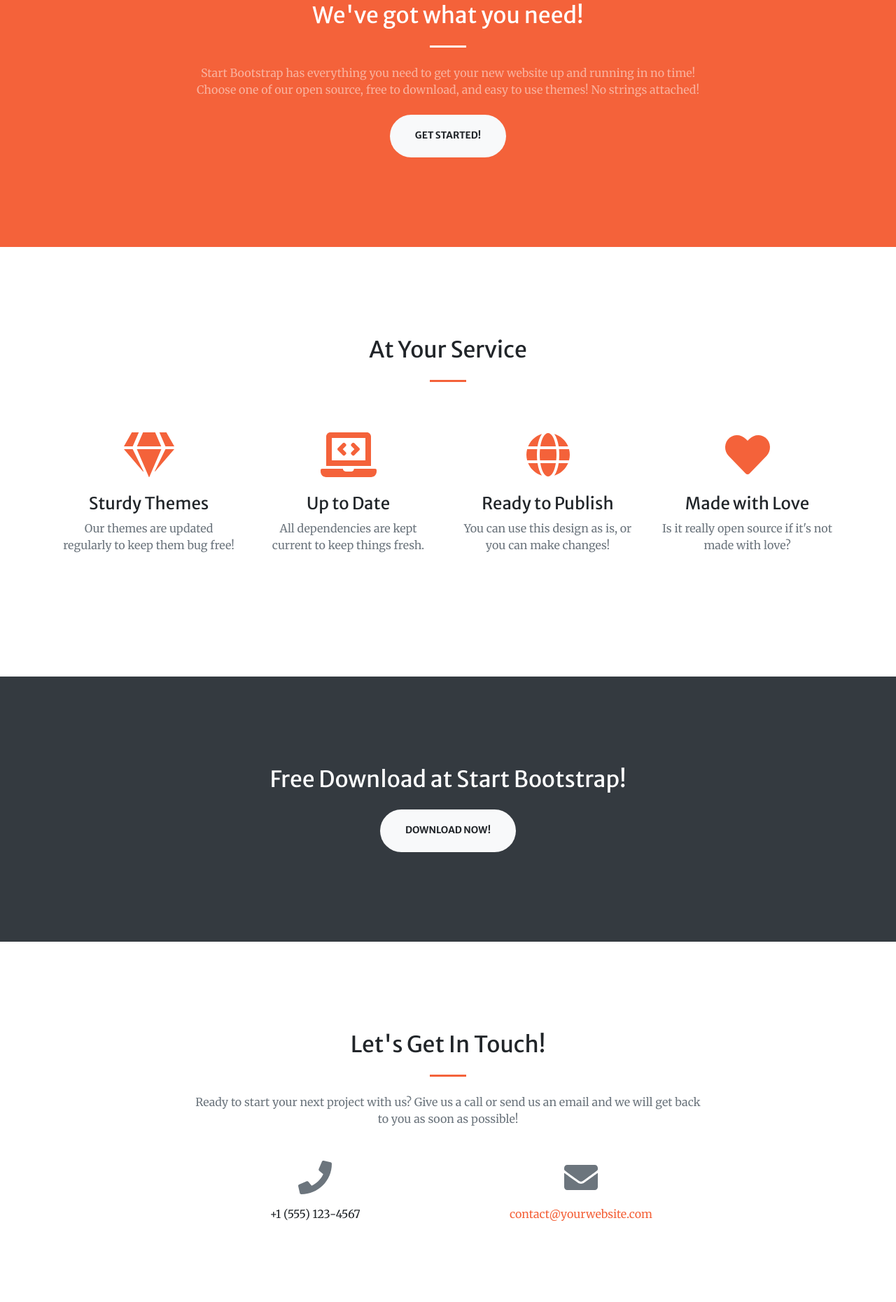
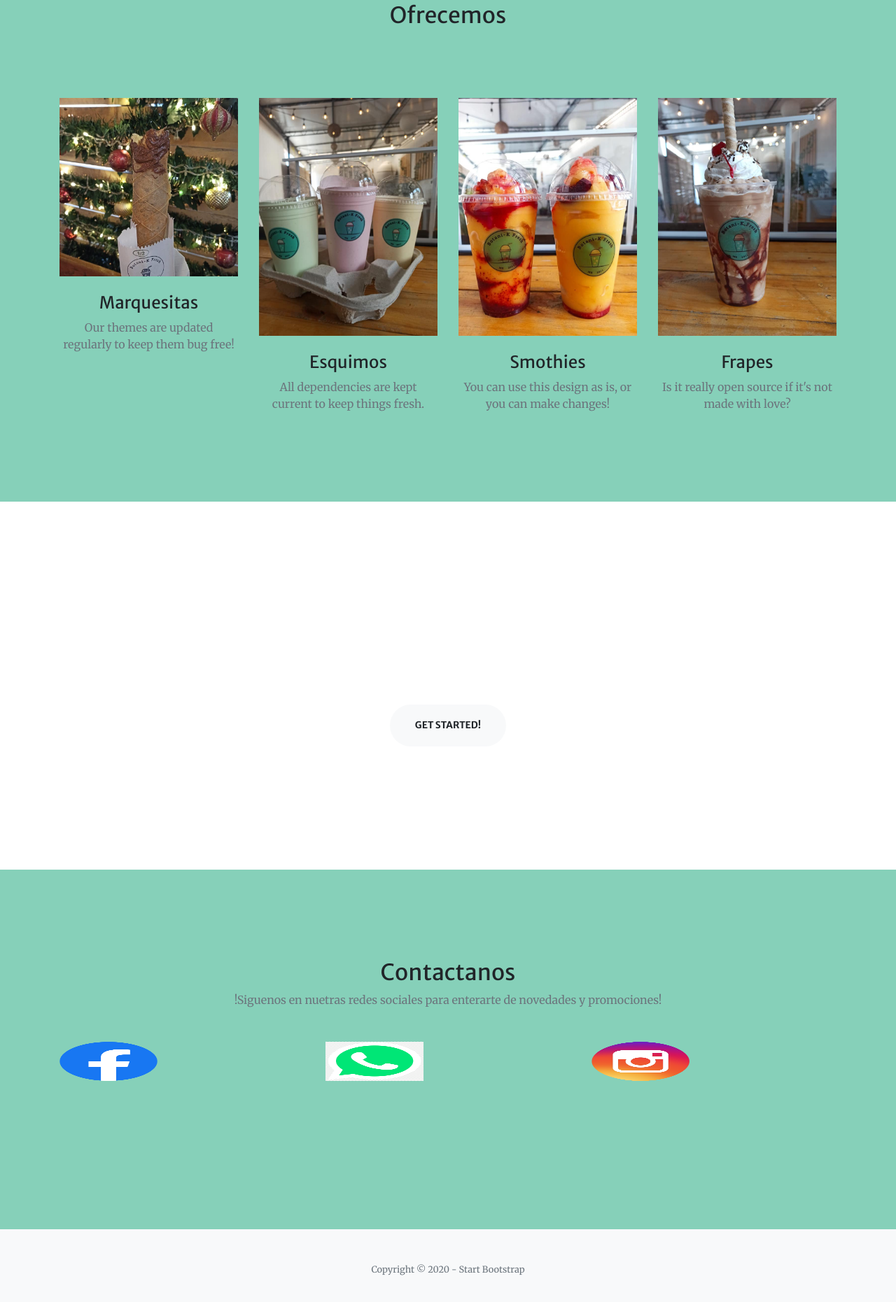
Before and after one commit to LissetCuevas/frontend-botanik, a website: page index.html in a window 1280 px wide. Shown: the part 925-2786 px from the top of the page at 70% size. Drawn offline with nearby package versions, Linux system fonts and the light colour scheme; files whose address does not match are found by name.

Commit message:
Adaptar Landing

```diff
--- a/index.html
+++ b/index.html
@@ -5,9 +5,9 @@
         <meta name="viewport" content="width=device-width, initial-scale=1, shrink-to-fit=no" />
         <meta name="description" content="" />
         <meta name="author" content="" />
-        <title>Creative - Start Bootstrap Theme</title>
+        <title>Botani-k Fresh</title>
         <!-- Favicon-->
-        <link rel="icon" type="image/x-icon" href="assets/img/favicon.ico" />
+        <link rel="icon" type="image/x-icon" href="img/favicon.ico" />
         <!-- Font Awesome icons (free version)-->
         <script src="https://use.fontawesome.com/releases/v5.15.1/js/all.js" crossorigin="anonymous"></script>
         <!-- Google fonts-->
@@ -22,14 +22,14 @@
         <!-- Navigation-->
         <nav class="navbar navbar-expand-lg navbar-light fixed-top py-3" id="mainNav">
             <div class="container">
-                <a class="navbar-brand js-scroll-trigger" href="#page-top">Start Bootstrap</a>
+                <a class="navbar-brand js-scroll-trigger" href="#page-top">Botani-k Fresh</a>
                 <button class="navbar-toggler navbar-toggler-right" type="button" data-toggle="collapse" data-target="#navbarResponsive" aria-controls="navbarResponsive" aria-expanded="false" aria-label="Toggle navigation"><span class="navbar-toggler-icon"></span></button>
                 <div class="collapse navbar-collapse" id="navbarResponsive">
                     <ul class="navbar-nav ml-auto my-2 my-lg-0">
-                        <li class="nav-item"><a class="nav-link js-scroll-trigger" href="#about">About</a></li>
-                        <li class="nav-item"><a class="nav-link js-scroll-trigger" href="#services">Services</a></li>
-                        <li class="nav-item"><a class="nav-link js-scroll-trigger" href="#portfolio">Portfolio</a></li>
-                        <li class="nav-item"><a class="nav-link js-scroll-trigger" href="#contact">Contact</a></li>
+                        <li class="nav-item"><a class="nav-link js-scroll-trigger" href="#about">Menu</a></li>
+                        <li class="nav-item"><a class="nav-link js-scroll-trigger" href="#services">Especial</a></li>
+                        <li class="nav-item"><a class="nav-link js-scroll-trigger" href="#portfolio">Galería</a></li>
+                        <li class="nav-item"><a class="nav-link js-scroll-trigger" href="#contact">Contacto</a></li>
                     </ul>
                 </div>
             </div>
@@ -39,18 +39,55 @@
             <div class="container h-100">
                 <div class="row h-100 align-items-center justify-content-center text-center">
                     <div class="col-lg-10 align-self-end">
-                        <h1 class="text-uppercase text-white font-weight-bold">Your Favorite Source of Free Bootstrap Themes</h1>
+                        <img heigh="28%" width="28%" src="img/landing/logo.jpg"/>
                         <hr class="divider my-4" />
                     </div>
                     <div class="col-lg-8 align-self-baseline">
-                        <p class="text-white-75 font-weight-light mb-5">Start Bootstrap can help you build better websites using the Bootstrap framework! Just download a theme and start customizing, no strings attached!</p>
-                        <a class="btn btn-primary btn-xl js-scroll-trigger" href="#about">Find Out More</a>
+                        <p class="text-white-75 font-weight-light mb-5">Deliciosos Frappes, Marquesitas y Smoothies con fruta natural</p>
+                        <a class="btn btn-primary btn-xl js-scroll-trigger" href="#about">Ordena ahora</a>
                     </div>
                 </div>
             </div>
         </header>
-        <!-- About-->
+        <!-- Overview -->
         <section class="page-section bg-primary" id="about">
+            <div class="container">
+                <h2 class="text-center mt-0">Ofrecemos</h2>
+                <hr class="divider my-4" />
+                <div class="row">
+                    <div class="col-lg-3 col-md-6 text-center">
+                        <div class="mt-5">
+                            <img class="mb-4" height="100%" width="100%" src="img/landing/marquesita.jpg"/>
+                            <h3 class="h4 mb-2">Marquesitas</h3>
+                            <p class="text-muted mb-0">Our themes are updated regularly to keep them bug free!</p>
+                        </div>
+                    </div>
+                    <div class="col-lg-3 col-md-6 text-center">
+                        <div class="mt-5">
+                            <img class="mb-4" height="100%" width="100%" src="img/landing/skimo.jpg"/>
+                            <h3 class="h4 mb-2">Esquimos</h3>
+                            <p class="text-muted mb-0">All dependencies are kept current to keep things fresh.</p>
+                        </div>
+                    </div>
+                    <div class="col-lg-3 col-md-6 text-center">
+                        <div class="mt-5">
+                            <img class="mb-4" height="100%" width="100%" src="img/landing/smothie.jpg"/>
+                            <h3 class="h4 mb-2">Smothies</h3>
+                            <p class="text-muted mb-0">You can use this design as is, or you can make changes!</p>
+                        </div>
+                    </div>
+                    <div class="col-lg-3 col-md-6 text-center">
+                        <div class="mt-5">
+                            <img class="mb-4" height="100%" width="100%" src="img/landing/frape.jpg"/>
+                            <h3 class="h4 mb-2">Frapes</h3>
+                            <p class="text-muted mb-0">Is it really open source if it's not made with love?</p>
+                        </div>
+                    </div>
+                </div>
+            </div>
+        </section>
+        <!-- Nosotros -->
+        <section class="page-section" id="services">
             <div class="container">
                 <div class="row justify-content-center">
                     <div class="col-lg-8 text-center">
@@ -58,43 +95,6 @@
                         <hr class="divider light my-4" />
                         <p class="text-white-50 mb-4">Start Bootstrap has everything you need to get your new website up and running in no time! Choose one of our open source, free to download, and easy to use themes! No strings attached!</p>
                         <a class="btn btn-light btn-xl js-scroll-trigger" href="#services">Get Started!</a>
-                    </div>
-                </div>
-            </div>
-        </section>
-        <!-- Services-->
-        <section class="page-section" id="services">
-            <div class="container">
-                <h2 class="text-center mt-0">At Your Service</h2>
-                <hr class="divider my-4" />
-                <div class="row">
-                    <div class="col-lg-3 col-md-6 text-center">
-                        <div class="mt-5">
-                            <i class="fas fa-4x fa-gem text-primary mb-4"></i>
-                            <h3 class="h4 mb-2">Sturdy Themes</h3>
-                            <p class="text-muted mb-0">Our themes are updated regularly to keep them bug free!</p>
-                        </div>
-                    </div>
-                    <div class="col-lg-3 col-md-6 text-center">
-                        <div class="mt-5">
-                            <i class="fas fa-4x fa-laptop-code text-primary mb-4"></i>
-                            <h3 class="h4 mb-2">Up to Date</h3>
-                            <p class="text-muted mb-0">All dependencies are kept current to keep things fresh.</p>
-                        </div>
-                    </div>
-                    <div class="col-lg-3 col-md-6 text-center">
-                        <div class="mt-5">
-                            <i class="fas fa-4x fa-globe text-primary mb-4"></i>
-                            <h3 class="h4 mb-2">Ready to Publish</h3>
-                            <p class="text-muted mb-0">You can use this design as is, or you can make changes!</p>
-                        </div>
-                    </div>
-                    <div class="col-lg-3 col-md-6 text-center">
-                        <div class="mt-5">
-                            <i class="fas fa-4x fa-heart text-primary mb-4"></i>
-                            <h3 class="h4 mb-2">Made with Love</h3>
-                            <p class="text-muted mb-0">Is it really open source if it's not made with love?</p>
-                        </div>
                     </div>
                 </div>
             </div>
@@ -160,32 +160,24 @@
                 </div>
             </div>
         </div>
-        <!-- Call to action-->
-        <section class="page-section bg-dark text-white">
-            <div class="container text-center">
-                <h2 class="mb-4">Free Download at Start Bootstrap!</h2>
-                <a class="btn btn-light btn-xl" href="https://startbootstrap.com/theme/creative/">Download Now!</a>
-            </div>
-        </section>
         <!-- Contact-->
-        <section class="page-section" id="contact">
+        <section class="page-section bg-primary" id="contact">
             <div class="container">
                 <div class="row justify-content-center">
                     <div class="col-lg-8 text-center">
-                        <h2 class="mt-0">Let's Get In Touch!</h2>
-                        <hr class="divider my-4" />
-                        <p class="text-muted mb-5">Ready to start your next project with us? Give us a call or send us an email and we will get back to you as soon as possible!</p>
+                        <h2 class="mt-0">Contactanos</h2>
+                        <p class="text-muted mb-5">!Siguenos en nuetras redes sociales para enterarte de novedades y promociones!</p>
                     </div>
                 </div>
                 <div class="row">
-                    <div class="col-lg-4 ml-auto text-center mb-5 mb-lg-0">
-                        <i class="fas fa-phone fa-3x mb-3 text-muted"></i>
-                        <div>+1 (555) 123-4567</div>
+                    <div class="col-lg-4">
+                        <img height="40%" width="40%" src="img/landing/facebook.webp"/>
                     </div>
-                    <div class="col-lg-4 mr-auto text-center">
-                        <i class="fas fa-envelope fa-3x mb-3 text-muted"></i>
-                        <!-- Make sure to change the email address in BOTH the anchor text and the link target below!-->
-                        <a class="d-block" href="mailto:contact@yourwebsite.com">contact@yourwebsite.com</a>
+                    <div class="col-lg-4">
+                        <img height="40%" width="40%" src="img/landing/whatsapp.png"/>
+                    </div>
+                    <div class="col-lg-4">
+                        <img height="40%" width="40%" src="img/landing/instagram.png"/>
                     </div>
                 </div>
             </div>
```
Also changed, not shown: css/index.css, img/landing/cover-image.jpg (added), img/landing/facebook.webp (added), img/landing/frape.jpg (added), img/landing/instagram.png (added), img/landing/logo.jpg (added), img/landing/marquesita.jpg (added), img/landing/skimo.jpg (added), img/landing/smothie.jpg (added), img/landing/whatsapp.png (added).
